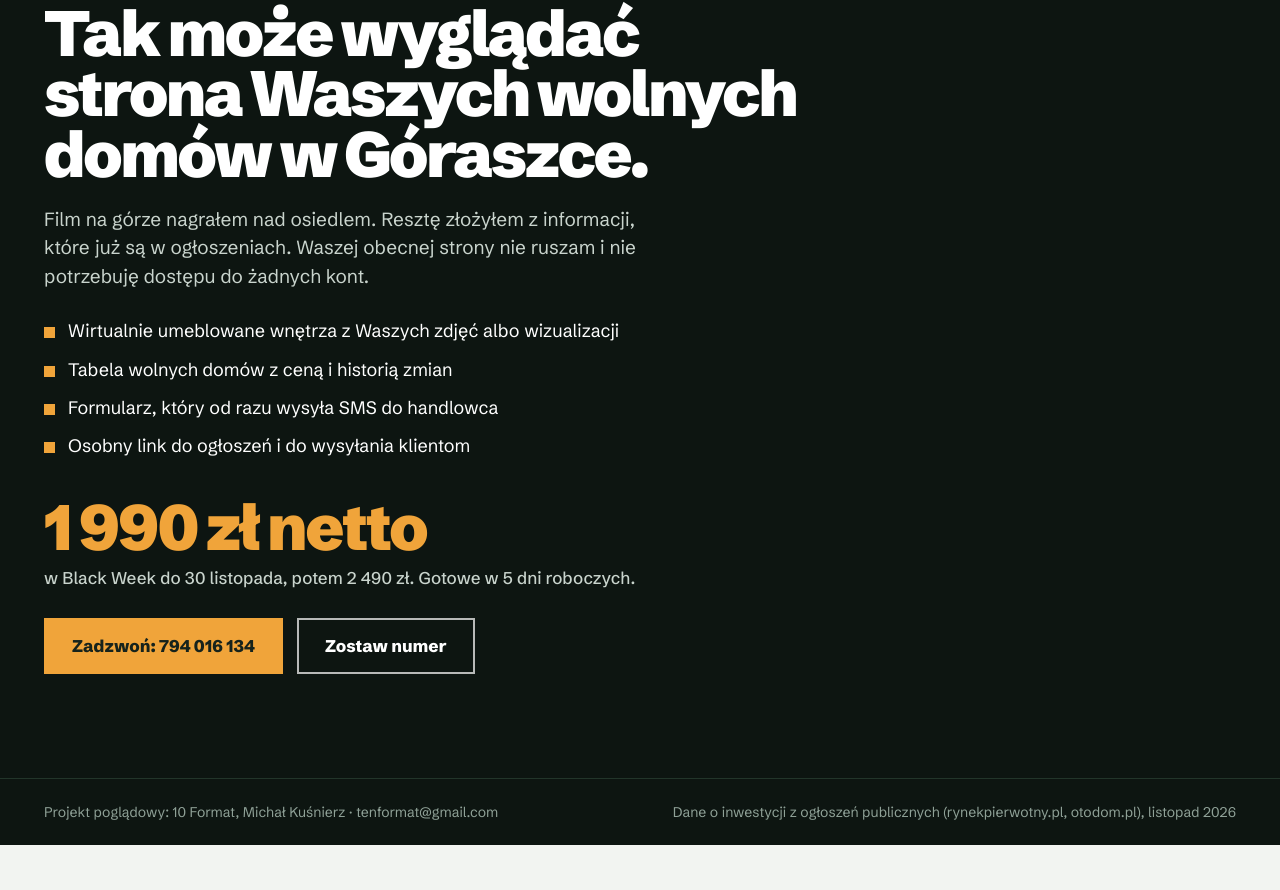
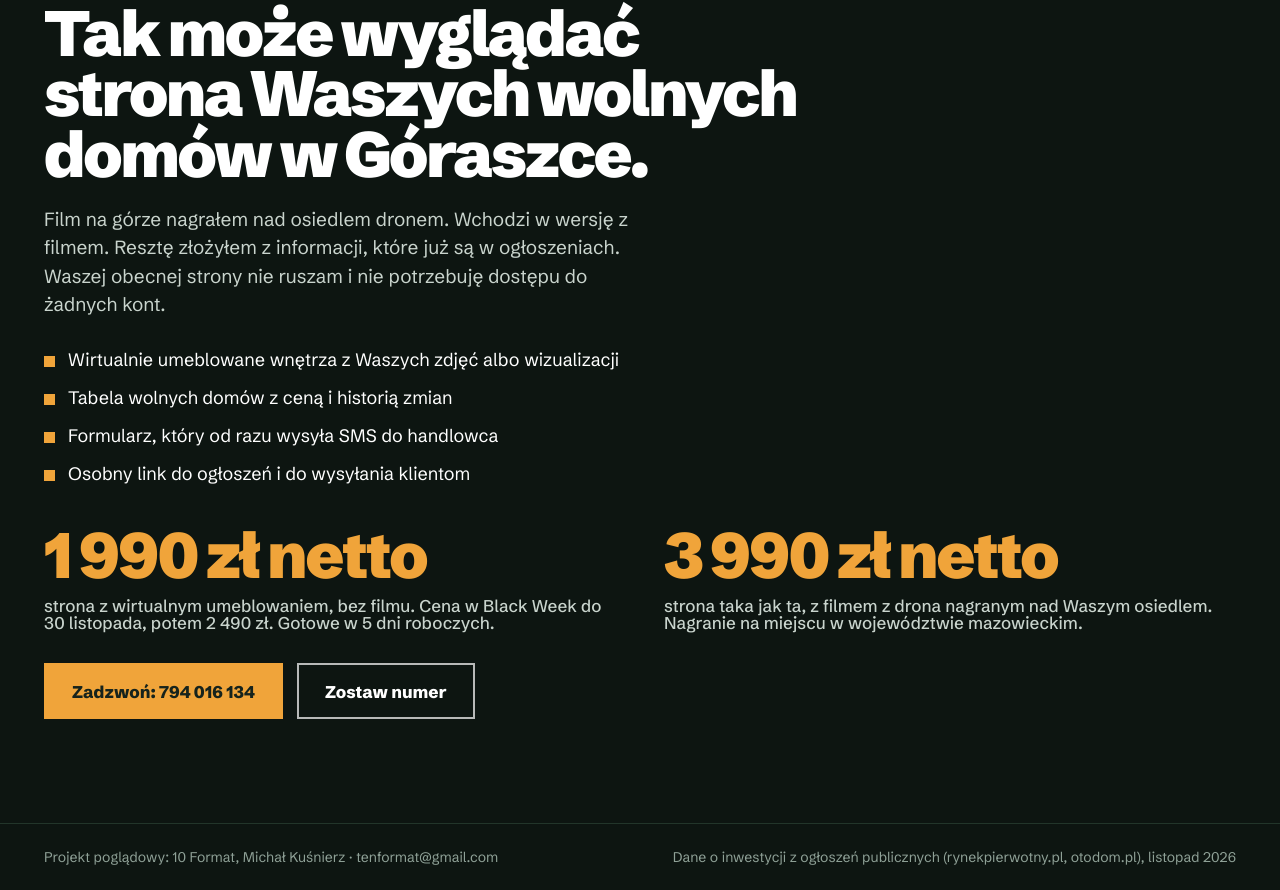
Before and after one commit to michalkusnierz/pukpukpuk, a plain HTML site: page nova-goraszka/index.html in a window 1280 px wide. Shown: the part 5103-5993 px from the top of the page. Before the commit the page ends 5948 px from the top, so only its background shows below. Drawn offline with Linux system fonts and the light colour scheme.

Commit message:
Nova Góraszka: dwie ceny, bez filmu 1990 zł i z filmem 3990 zł
Co-Authored-By: Claude Opus 5.5 <noreply@anthropic.com>
Claude-Session: https://claude.ai/code/session_014ajQhdCkiooE5t1gRzM9xY

```diff
--- a/nova-goraszka/index.html
+++ b/nova-goraszka/index.html
@@ -113,6 +113,7 @@ a{color:inherit}
 .dev li{padding-left:24px;position:relative}
 .dev li:before{content:"";position:absolute;left:0;top:9px;width:11px;height:11px;background:var(--bursztyn)}
 .dev .price{margin-top:36px;font-weight:900;font-size:clamp(40px,5vw,64px);letter-spacing:-.04em;line-height:1;color:var(--bursztyn)}
+.dev .prices{margin-top:36px;display:grid;grid-template-columns:repeat(auto-fit,minmax(280px,1fr));gap:28px 48px}.dev .prices .price{margin-top:0}
 .dev .price small{display:block;margin-top:10px;font-size:17px;font-weight:500;letter-spacing:0;color:#C9D4CD}
 footer{background:#0D1511;color:#8FA197;font-size:14px;padding:24px 0 calc(24px + env(safe-area-inset-bottom,0px));border-top:1px solid #22352A}
 footer .wrap{display:flex;flex-wrap:wrap;gap:8px 24px;justify-content:space-between}
@@ -225,14 +226,17 @@ footer .wrap{display:flex;flex-wrap:wrap;gap:8px 24px;justify-content:space-betw
 <div class="wrap">
 <div style="font-weight:800;font-size:14px;letter-spacing:.08em;text-transform:uppercase;color:var(--bursztyn)">Dla Gomiko Capital</div>
 <h2 class="h2" style="margin-top:14px;max-width:900px">Tak może wyglądać strona Waszych wolnych domów w Góraszce.</h2>
-<p class="lead" style="color:#C9D4CD">Film na górze nagrałem nad osiedlem. Resztę złożyłem z informacji, które już są w ogłoszeniach. Waszej obecnej strony nie ruszam i nie potrzebuję dostępu do żadnych kont.</p>
+<p class="lead" style="color:#C9D4CD">Film na górze nagrałem nad osiedlem dronem. Wchodzi w wersję z filmem. Resztę złożyłem z informacji, które już są w ogłoszeniach. Waszej obecnej strony nie ruszam i nie potrzebuję dostępu do żadnych kont.</p>
 <ul>
 <li>Wirtualnie umeblowane wnętrza z Waszych zdjęć albo wizualizacji</li>
 <li>Tabela wolnych domów z ceną i historią zmian</li>
 <li>Formularz, który od razu wysyła SMS do handlowca</li>
 <li>Osobny link do ogłoszeń i do wysyłania klientom</li>
 </ul>
-<div class="price">1 990 zł netto<small>w Black Week do 30 listopada, potem 2 490 zł. Gotowe w 5 dni roboczych.</small></div>
+<div class="prices">
+<div class="price">1 990 zł netto<small>strona z wirtualnym umeblowaniem, bez filmu. Cena w Black Week do 30 listopada, potem 2 490 zł. Gotowe w 5 dni roboczych.</small></div>
+<div class="price">3 990 zł netto<small>strona taka jak ta, z filmem z drona nagranym nad Waszym osiedlem. Nagranie na miejscu w województwie mazowieckim.</small></div>
+</div>
 <div style="margin-top:32px;display:flex;flex-wrap:wrap;gap:14px"><a class="btn btn-a" href="tel:+48794016134">Zadzwoń: 794 016 134</a><a class="btn btn-b" href="../#kontakt">Zostaw numer</a></div>
 </div>
 </section>
```
